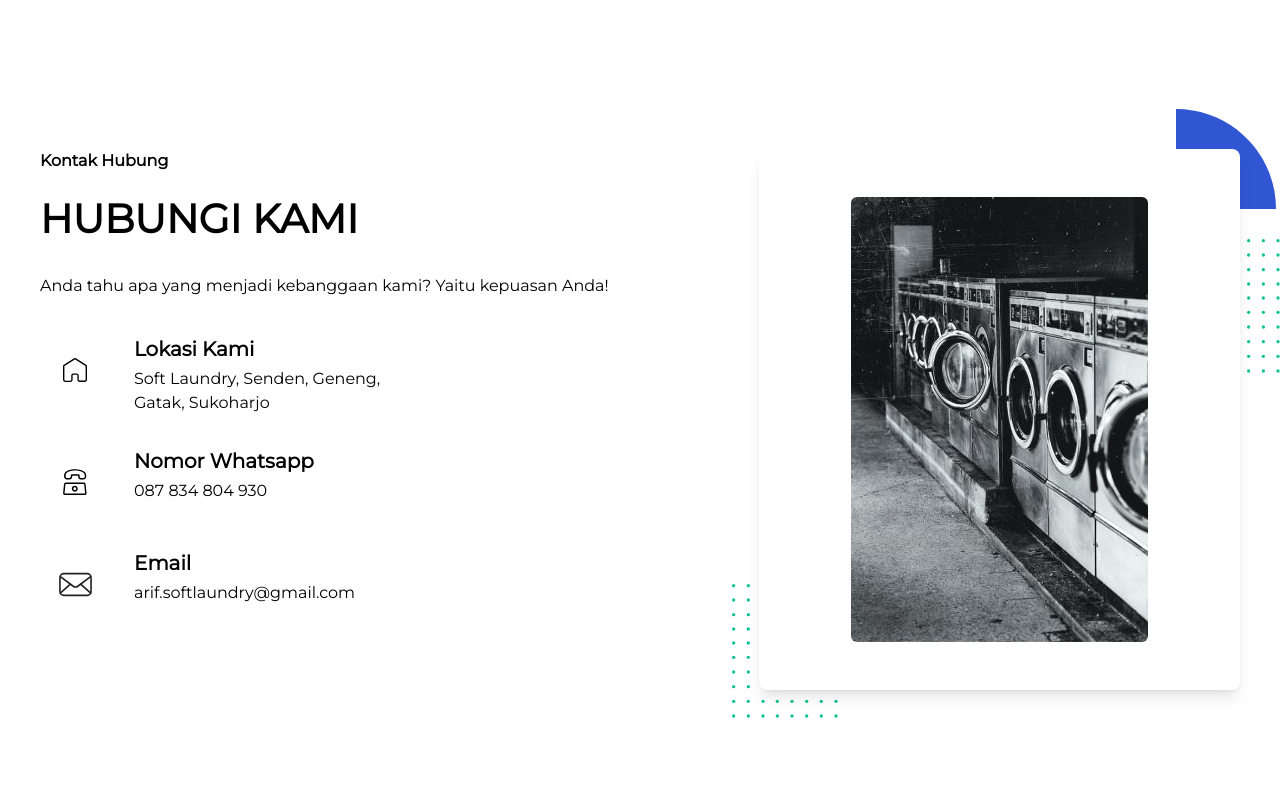
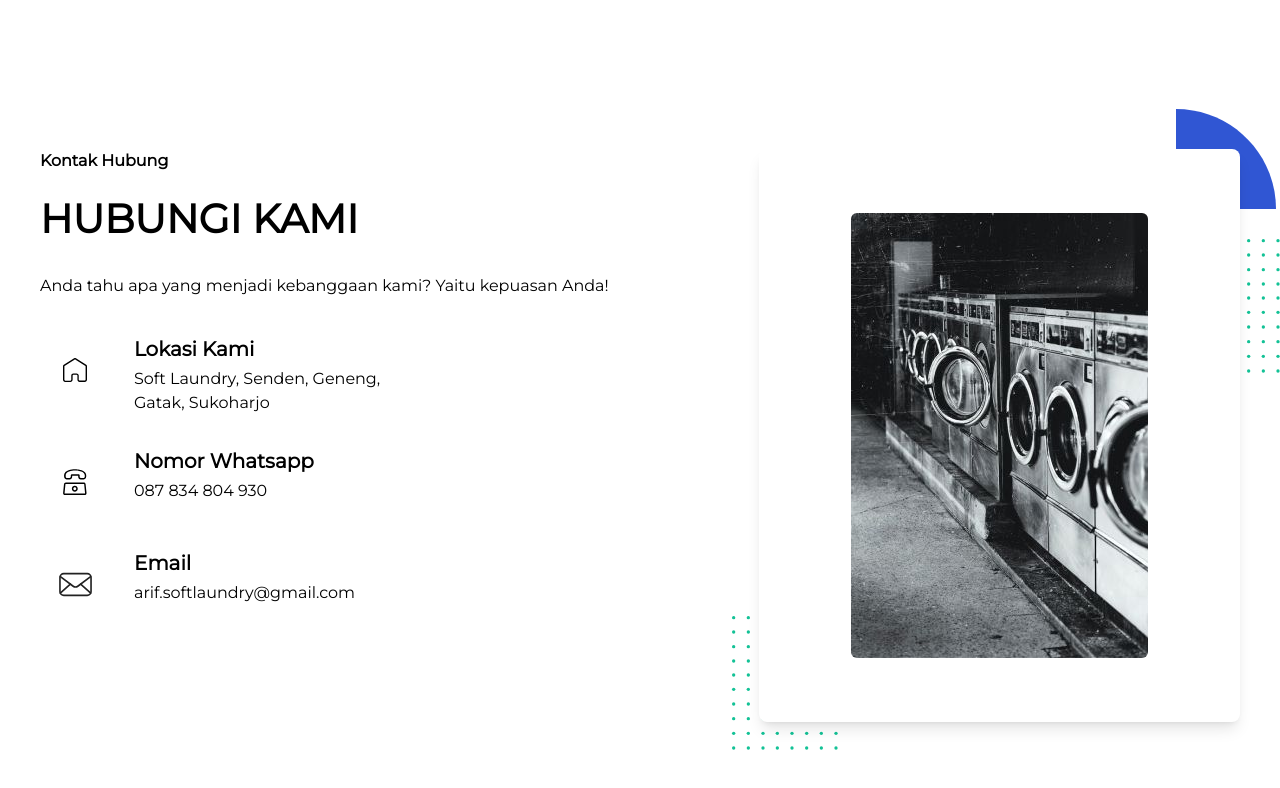
Before and after one commit to gntrmlna/softlaundry, a plain HTML site: page index.html in a window 1280 px wide. Shown: the part 1975-2763 px from the top of the page. Drawn offline with nearby package versions, Linux system fonts and the light colour scheme.

Commit message:
foto konten kontak

```diff
--- a/index.html
+++ b/index.html
@@ -891,7 +891,7 @@
         </div>
         <div class="w-full px-4 lg:w-1/2 xl:w-5/12">
           <div class="relative rounded-lg bg-white shadow-lg sm:p-12">
-            <div class="flex justify-center">
+            <div class="flex justify-center p-4">
                 <img class="rounded-md" src="assets/pic/5.jpg" alt="">
             </div>
 
```
